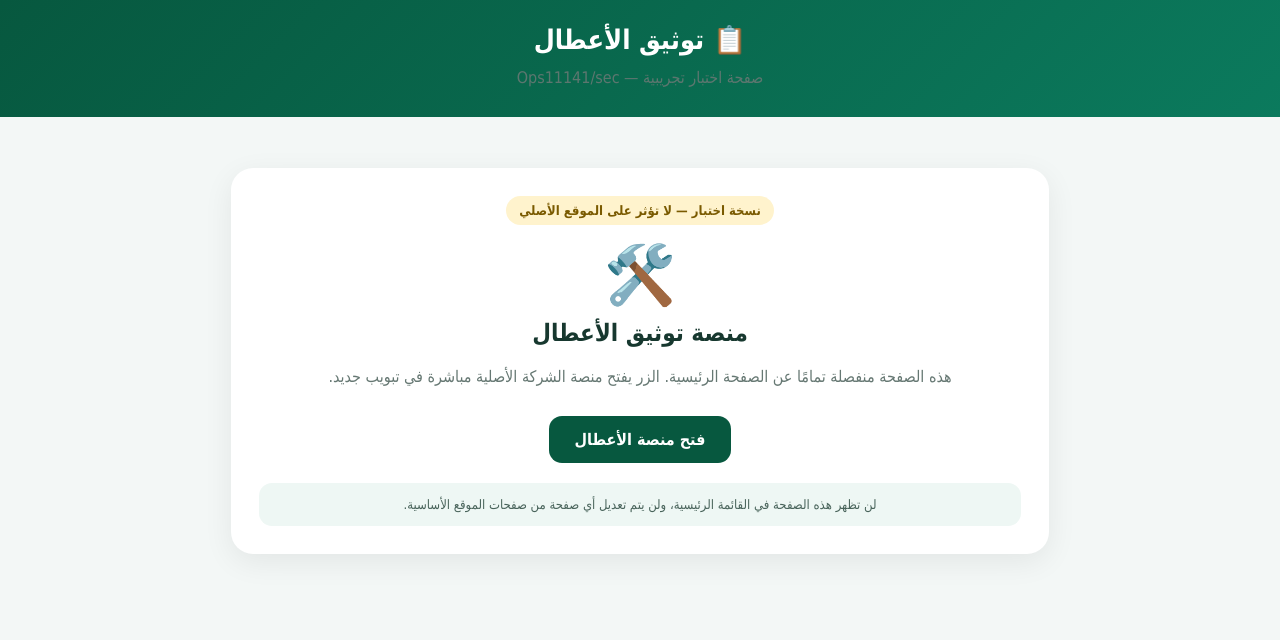
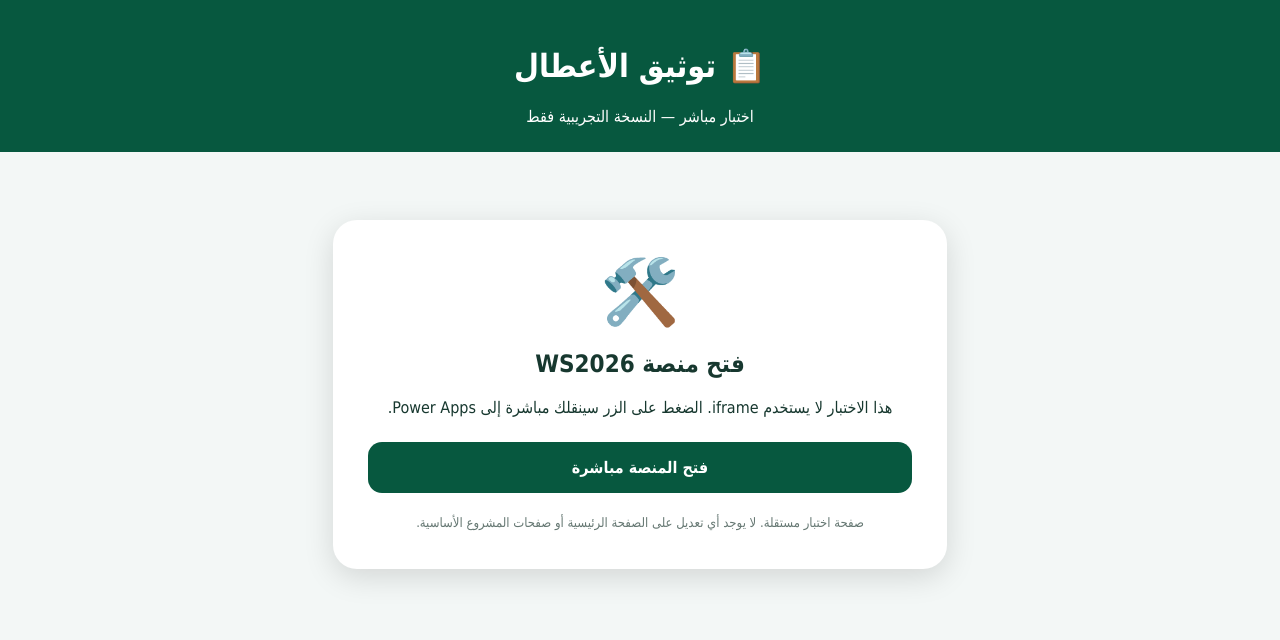
Before and after one commit to ops11141/sec, a website: page defects-test.html in a window 1280 px wide. Drawn offline with Linux system fonts and the light colour scheme.

Commit message:
Update defects test to direct navigation

```diff
--- a/defects-test.html
+++ b/defects-test.html
@@ -1,24 +1 @@
-<!doctype html>
-<html lang="ar" dir="rtl">
-<head>
-<meta charset="utf-8"><meta name="viewport" content="width=device-width,initial-scale=1">
-<title>اختبار توثيق الأعطال | Ops11141/sec</title>
-<style>
-*{box-sizing:border-box}body{margin:0;background:#f3f7f6;color:#17382f;font-family:Tahoma,Arial,sans-serif}
-header{background:linear-gradient(135deg,#07583f,#0b7a5d);color:#fff;padding:24px 18px;text-align:center}
-h1{margin:0;font-size:27px}header p{margin:8px 0 0;opacity:.9}
-main{max-width:850px;margin:35px auto;padding:16px}.card{background:#fff;border-radius:22px;padding:28px;box-shadow:0 8px 30px #00000012;text-align:center}
-.badge{display:inline-block;background:#fff3cd;color:#7a5a00;padding:7px 13px;border-radius:20px;font-size:13px;font-weight:bold;margin-bottom:16px}
-.icon{font-size:58px}h2{margin:10px 0}p{line-height:1.8;color:#667873}
-.btn{display:inline-block;background:#07583f;color:#fff;text-decoration:none;padding:14px 26px;border-radius:13px;font-weight:bold;margin-top:8px}
-.note{margin-top:20px;padding:14px;border-radius:13px;background:#eef7f4;font-size:13px;color:#49645b}
-</style></head>
-<body>
-<header><h1>📋 توثيق الأعطال</h1><p>صفحة اختبار تجريبية — Ops11141/sec</p></header>
-<main><div class="card">
-<div class="badge">نسخة اختبار — لا تؤثر على الموقع الأصلي</div>
-<div class="icon">🛠️</div><h2>منصة توثيق الأعطال</h2>
-<p>هذه الصفحة منفصلة تمامًا عن الصفحة الرئيسية. الزر يفتح منصة الشركة الأصلية مباشرة في تبويب جديد.</p>
-<a class="btn" href="https://apps.powerapps.com/play/e/default-22e3bb8f-9a96-48bd-99f8-f652d83d904c?tenantId=22e3bb8f-9a96-48bd-99f8-f652d83d904c&hint=39d2b531-b14a-4782-ac8a-08bc9790b425&sourcetime=1774948754065" target="_blank" rel="noopener noreferrer">فتح منصة الأعطال</a>
-<div class="note">لن تظهر هذه الصفحة في القائمة الرئيسية، ولن يتم تعديل أي صفحة من صفحات الموقع الأساسية.</div>
-</div></main></body></html>
+<!doctype html><html lang="ar" dir="rtl"><head><meta charset="utf-8"><meta name="viewport" content="width=device-width,initial-scale=1"><title>اختبار مباشر - توثيق الأعطال</title><style>*{box-sizing:border-box}body{margin:0;background:#f3f7f6;font-family:Tahoma,Arial,sans-serif;color:#17382f}header{background:#07583f;color:#fff;text-align:center;padding:26px}main{max-width:650px;margin:50px auto;padding:18px}.card{background:#fff;border-radius:24px;padding:35px;text-align:center;box-shadow:0 8px 30px #0002}.icon{font-size:64px}.btn{display:block;background:#07583f;color:#fff;text-decoration:none;padding:16px;border-radius:14px;font-weight:bold;margin-top:25px}.note{margin-top:18px;color:#667873;font-size:13px;line-height:1.8}</style></head><body><header><h1>📋 توثيق الأعطال</h1><div>اختبار مباشر — النسخة التجريبية فقط</div></header><main><div class="card"><div class="icon">🛠️</div><h2>فتح منصة WS2026</h2><p>هذا الاختبار لا يستخدم iframe. الضغط على الزر سينقلك مباشرة إلى Power Apps.</p><a class="btn" href="https://apps.powerapps.com/play/e/default-22e3bb8f-9a96-48bd-99f8-f652d83d904c?tenantId=22e3bb8f-9a96-48bd-99f8-f652d83d904c&hint=39d2b531-b14a-4782-ac8a-08bc9790b425&sourcetime=1774948754065">فتح المنصة مباشرة</a><div class="note">صفحة اختبار مستقلة. لا يوجد أي تعديل على الصفحة الرئيسية أو صفحات المشروع الأساسية.</div></div></main></body></html>
```
